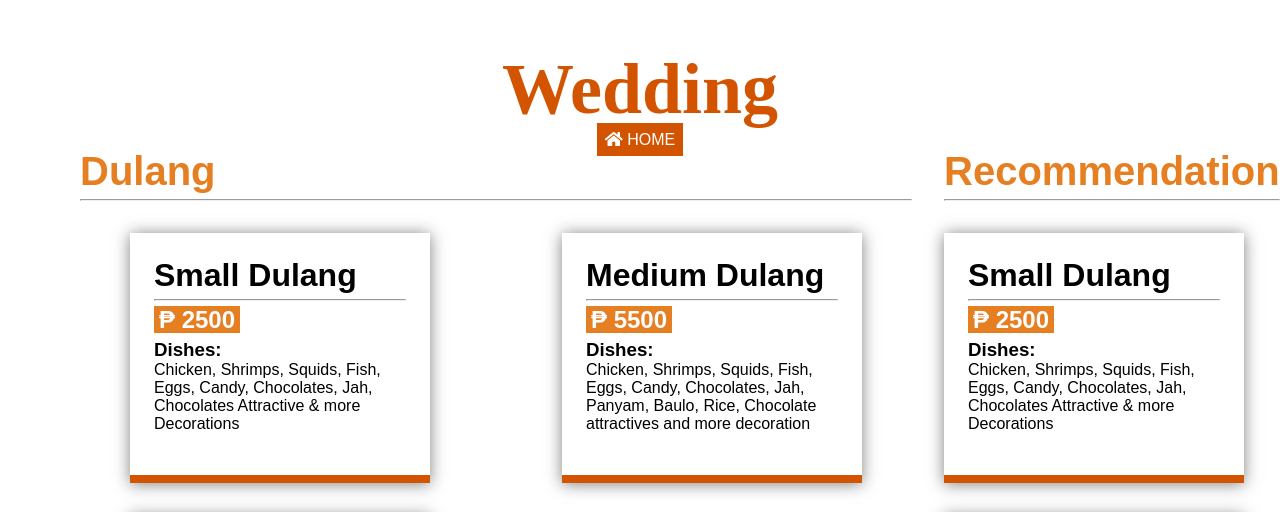
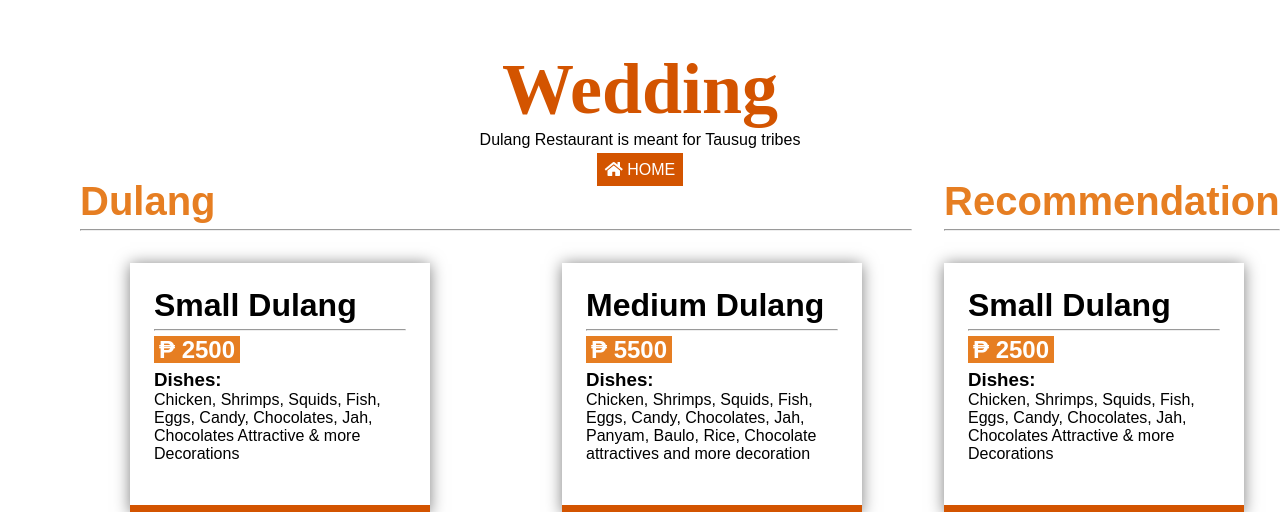
Before and after one commit to LukeGibran/dulang, a PHP site: page /dist/wedding.php in a window 1280 px wide. Shown: the top 512 px of the page. Run offline with PHP 8.4, Linux system fonts and the light colour scheme; data comes from the database, SQL or seed files in the repository.

Commit message:
Added a commentary

```diff
--- a/dist/scripts/database/db.php
+++ b/dist/scripts/database/db.php
@@ -1,8 +1,8 @@
 <?php
 
 $server = 'localhost';
-$username = 'root';
-$password = '';
+$username = 'luke';
+$password = '123abc';
 $database = 'dulang';
 
 $conn = mysqli_connect($server, $username, $password, $database);
--- a/dist/wedding.php
+++ b/dist/wedding.php
@@ -52,6 +52,7 @@
 <body >
     <main id="event">
         <h1 class="event-title">Wedding</h1>
+        <p class="event-sentence">Dulang Restaurant is meant for Tausug tribes</p>
         <div class="home-link">
            <a href="index.php" class='btn-home' name="order-submit"><i class="fas fa-home"></i> HOME</a>
         </div>
--- a/sass/_events.scss
+++ b/sass/_events.scss
@@ -26,6 +26,11 @@
     font-size: 4.5rem;
     font-family: "Dancing Script";
     color: $primary_dark;
+  }
+
+  .event-sentence{
+    align-self: center;
+    margin-bottom: 12px;
   }
 
   .home-link {
```
Also changed, not shown: dist/css/main.css, 1 other file.
